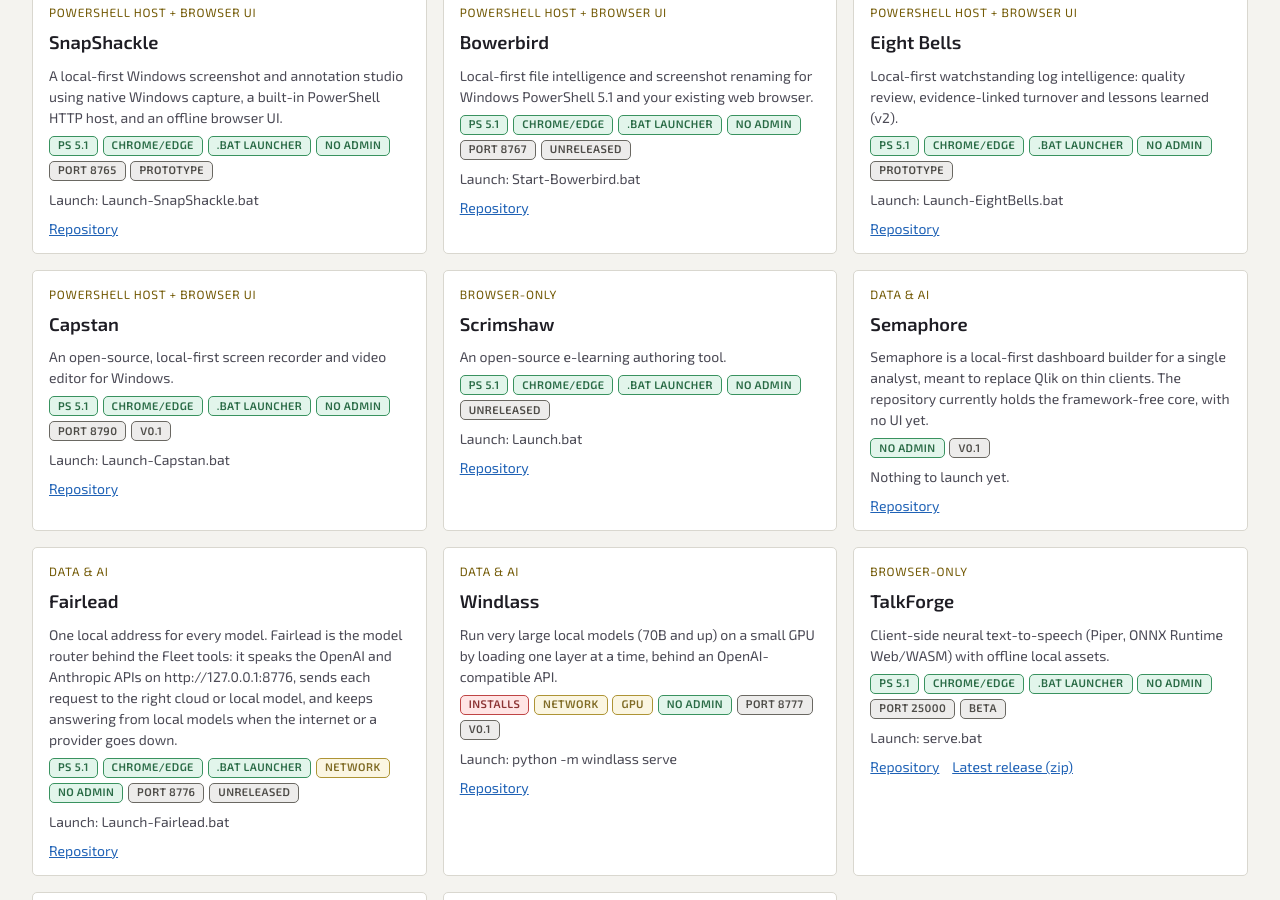
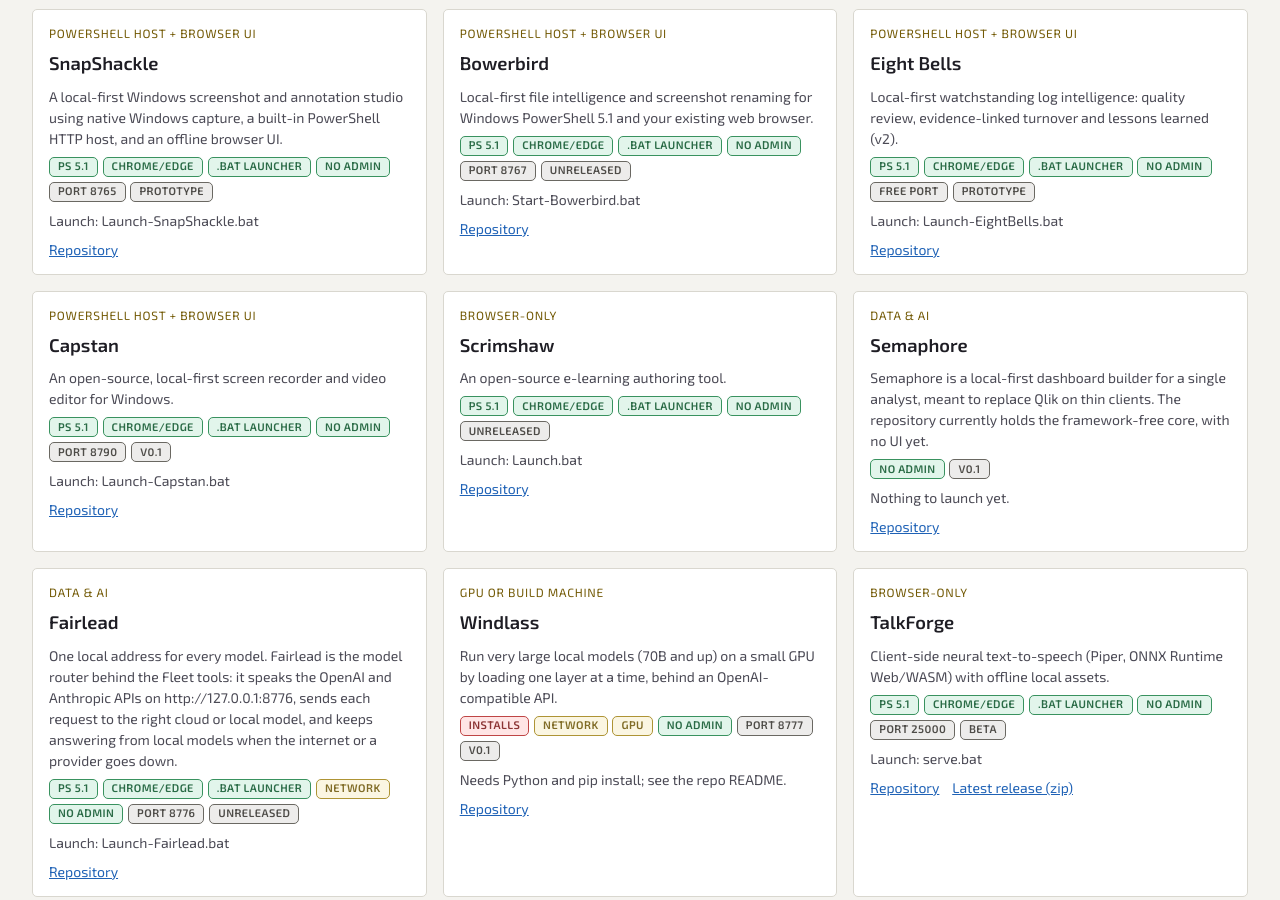
Before and after one commit to fleethacker-data-crucible/edge-ops, a plain HTML site: page index.html in a window 1280 px wide. Shown: the part 759-1659 px from the top of the page. Drawn offline with Linux system fonts and the light colour scheme.

Commit message:
hub: correct run info for Halyard, Eight Bells and Windlass; note the live Pages URL (#20)
Standards Engineer's two run-info fixes, plus README and NEXT-PASS updates for the Pages URL. The UI Lead's UI/508 pass and ZA's PowerShell 5.1 pass are both in.

```diff
--- a/assets/app.js
+++ b/assets/app.js
@@ -1,6 +1,6 @@
 (function(){
   'use strict';
-  var CATS={'browser-only':'Browser-only','ps-host-browser-ui':'PowerShell host + browser UI','data-ai':'Data & AI','security':'Security','support':'Support repos'};
+  var CATS={'browser-only':'Browser-only','ps-host-browser-ui':'PowerShell host + browser UI','data-ai':'Data & AI','security':'Security','support':'Support repos','gpu-host':'GPU or build machine'};
   var FLAGS=[['ps51','PS 5.1','green'],['chromeEngine','Chrome/Edge','green'],['batch','.bat launcher','green'],['vbs','.vbs','yellow'],['admin','Admin','red'],['installs','Installs','red'],['network','Network','yellow'],['csharpRuntimeCompile','C# runtime compile','yellow'],['gpu','GPU','yellow'],['outlook','Outlook','yellow']];
   function el(t,c,x){var e=document.createElement(t);if(c)e.className=c;if(x!=null)e.textContent=x;return e;}
   function render(data){
@@ -14,9 +14,9 @@
         var d=el('article','card box');d.appendChild(el('span','cat',CATS[t.category]||t.category));var h=el('h2'),ha=el('a',null,t.name);ha.href='tools/'+t.id+'.html';h.appendChild(ha);d.appendChild(h);d.appendChild(el('p',null,t.summary));
         var b=el('div','badges');FLAGS.forEach(function(f){if(t.requirements[f[0]])b.appendChild(el('span','badge '+f[2],f[1]));});
         if(!t.requirements.admin)b.appendChild(el('span','badge green','No admin'));
-        if(t.defaultPort)b.appendChild(el('span','badge grey','port '+t.defaultPort));
+        if(t.defaultPort==='auto')b.appendChild(el('span','badge grey','free port'));else if(typeof t.defaultPort==='number')b.appendChild(el('span','badge grey','port '+t.defaultPort));
         b.appendChild(el('span','badge grey',t.status));d.appendChild(b);
-        d.appendChild(el('p',null,t.launcher?'Launch: '+t.launcher+(t.external?' — source: '+t.externalSource:''):'Nothing to launch yet.'));
+        d.appendChild(el('p',null,t.requirements.installs?(t.installNote||'Needs third-party installs; see the repo README.'):t.launcher?'Launch: '+t.launcher+(t.external?' — source: '+t.externalSource:''):'Nothing to launch yet.'));
         var l=el('div','links'),a=el('a',null,'Repository');a.href=t.repo;l.appendChild(a);
         if(t.releases){var r=el('a',null,'Latest release (zip)');r.href=t.releases;l.appendChild(r);}
         d.appendChild(l);grid.appendChild(d);
--- a/assets/catalog-data.js
+++ b/assets/catalog-data.js
@@ -10,7 +10,7 @@ window.EDGE_OPS_CATALOG = {
       "category": "ps-host-browser-ui",
       "summary": "A product owner's assistant that works a backlog upward to leadership and downward to stories and tasks. It runs locally: a PowerShell launcher, one .NET library, and a browser UI on 127.0.0.1.",
       "launcher": "Launch-Halyard.bat",
-      "defaultPort": null,
+      "defaultPort": "auto",
       "requirements": {
         "ps51": true,
         "chromeEngine": true,
@@ -202,7 +202,7 @@ window.EDGE_OPS_CATALOG = {
       "category": "ps-host-browser-ui",
       "summary": "Local-first watchstanding log intelligence: quality review, evidence-linked turnover and lessons learned (v2).",
       "launcher": "Launch-EightBells.bat",
-      "defaultPort": null,
+      "defaultPort": "auto",
       "requirements": {
         "ps51": true,
         "chromeEngine": true,
@@ -250,7 +250,7 @@ window.EDGE_OPS_CATALOG = {
       "category": "browser-only",
       "summary": "An open-source e-learning authoring tool.",
       "launcher": "Launch.bat",
-      "defaultPort": null,
+      "defaultPort": "local",
       "requirements": {
         "ps51": true,
         "chromeEngine": true,
@@ -319,7 +319,7 @@ window.EDGE_OPS_CATALOG = {
     {
       "id": "windlass",
       "name": "Windlass",
-      "category": "data-ai",
+      "category": "gpu-host",
       "summary": "Run very large local models (70B and up) on a small GPU by loading one layer at a time, behind an OpenAI-compatible API.",
       "launcher": "python -m windlass serve",
       "defaultPort": 8777,
@@ -335,6 +335,7 @@ window.EDGE_OPS_CATALOG = {
         "gpu": true,
         "outlook": false
       },
+      "installNote": "Needs Python and pip install; see the repo README.",
       "status": "v0.1",
       "external": false,
       "repo": "https://github.com/fleethacker-data-crucible/Windlass",
--- a/catalog.json
+++ b/catalog.json
@@ -3,7 +3,7 @@
   "org": "fleethacker-data-crucible",
   "updated": "2026-10-25",
   "tools": [
-    {"id":"halyard","name":"Halyard","category":"ps-host-browser-ui","summary":"A product owner's assistant that works a backlog upward to leadership and downward to stories and tasks. It runs locally: a PowerShell launcher, one .NET library, and a browser UI on 127.0.0.1.","launcher":"Launch-Halyard.bat","defaultPort":null,"requirements":{"ps51":true,"chromeEngine":true,"batch":true,"vbs":false,"admin":false,"installs":false,"network":true,"csharpRuntimeCompile":false,"gpu":false,"outlook":false},"status":"unreleased","external":false,"repo":"https://github.com/fleethacker-data-crucible/Halyard","releases":null},
+    {"id":"halyard","name":"Halyard","category":"ps-host-browser-ui","summary":"A product owner's assistant that works a backlog upward to leadership and downward to stories and tasks. It runs locally: a PowerShell launcher, one .NET library, and a browser UI on 127.0.0.1.","launcher":"Launch-Halyard.bat","defaultPort":"auto","requirements":{"ps51":true,"chromeEngine":true,"batch":true,"vbs":false,"admin":false,"installs":false,"network":true,"csharpRuntimeCompile":false,"gpu":false,"outlook":false},"status":"unreleased","external":false,"repo":"https://github.com/fleethacker-data-crucible/Halyard","releases":null},
     {"id":"halyard-ballast","name":"Halyard Ballast","category":"support","summary":"The sandbox repository Halyard writes to: synthetic and copied work items, created, reviewed and deleted on purpose. There is no code and no UI here.","launcher":"","defaultPort":null,"requirements":{"ps51":false,"chromeEngine":false,"batch":false,"vbs":false,"admin":false,"installs":false,"network":false,"csharpRuntimeCompile":false,"gpu":false,"outlook":false},"status":"sandbox","external":false,"repo":"https://github.com/fleethacker-data-crucible/Halyard-Ballast","releases":null},
     {"id":"lazarette","name":"Lazarette","category":"security","summary":"Your credentials, stowed and locked aboard your own workstation. A Windows PowerShell 5.1 engine serves a local browser app on 127.0.0.1; the browser is the product.","launcher":"Launch-Lazarette.bat","defaultPort":8765,"requirements":{"ps51":true,"chromeEngine":true,"batch":true,"vbs":false,"admin":false,"installs":false,"network":false,"csharpRuntimeCompile":false,"gpu":false,"outlook":false},"status":"unreleased","external":false,"repo":"https://github.com/fleethacker-data-crucible/Lazarette","releases":null},
     {"id":"gangplank","name":"Gangplank","category":"ps-host-browser-ui","summary":"A browser-first workspace that gets people without Git training safely onto GitHub and GitLab projects, from Windows PowerShell 5.1 and a browser; no git.exe, Node or Python on the workstation.","launcher":"Launch-Gangplank.bat","defaultPort":8769,"requirements":{"ps51":true,"chromeEngine":true,"batch":true,"vbs":false,"admin":false,"installs":false,"network":true,"csharpRuntimeCompile":false,"gpu":false,"outlook":false},"status":"preview","external":false,"repo":"https://github.com/fleethacker-data-crucible/Gangplank","releases":null},
@@ -11,12 +11,12 @@
     {"id":"shellback","name":"Shellback","category":"browser-only","summary":"Workforce capability intelligence: employee-attested skills, kept separate from claims, in a local-first browser app.","launcher":"Launch-Shellback.bat","defaultPort":8765,"requirements":{"ps51":true,"chromeEngine":true,"batch":true,"vbs":false,"admin":false,"installs":false,"network":false,"csharpRuntimeCompile":false,"gpu":false,"outlook":false},"status":"prototype","external":false,"repo":"https://github.com/fleethacker-data-crucible/Shellback","releases":null},
     {"id":"snapshackle","name":"SnapShackle","category":"ps-host-browser-ui","summary":"A local-first Windows screenshot and annotation studio using native Windows capture, a built-in PowerShell HTTP host, and an offline browser UI.","launcher":"Launch-SnapShackle.bat","defaultPort":8765,"requirements":{"ps51":true,"chromeEngine":true,"batch":true,"vbs":false,"admin":false,"installs":false,"network":false,"csharpRuntimeCompile":false,"gpu":false,"outlook":false},"status":"prototype","external":false,"repo":"https://github.com/fleethacker-data-crucible/SnapShackle","releases":null},
     {"id":"bowerbird","name":"Bowerbird","category":"ps-host-browser-ui","summary":"Local-first file intelligence and screenshot renaming for Windows PowerShell 5.1 and your existing web browser.","launcher":"Start-Bowerbird.bat","defaultPort":8767,"requirements":{"ps51":true,"chromeEngine":true,"batch":true,"vbs":false,"admin":false,"installs":false,"network":false,"csharpRuntimeCompile":false,"gpu":false,"outlook":false},"status":"unreleased","external":false,"repo":"https://github.com/fleethacker-data-crucible/Bowerbird","releases":null},
-    {"id":"eight-bells","name":"Eight Bells","category":"ps-host-browser-ui","summary":"Local-first watchstanding log intelligence: quality review, evidence-linked turnover and lessons learned (v2).","launcher":"Launch-EightBells.bat","defaultPort":null,"requirements":{"ps51":true,"chromeEngine":true,"batch":true,"vbs":false,"admin":false,"installs":false,"network":false,"csharpRuntimeCompile":false,"gpu":false,"outlook":false},"status":"prototype","external":false,"repo":"https://github.com/fleethacker-data-crucible/Eight-Bells","releases":null},
+    {"id":"eight-bells","name":"Eight Bells","category":"ps-host-browser-ui","summary":"Local-first watchstanding log intelligence: quality review, evidence-linked turnover and lessons learned (v2).","launcher":"Launch-EightBells.bat","defaultPort":"auto","requirements":{"ps51":true,"chromeEngine":true,"batch":true,"vbs":false,"admin":false,"installs":false,"network":false,"csharpRuntimeCompile":false,"gpu":false,"outlook":false},"status":"prototype","external":false,"repo":"https://github.com/fleethacker-data-crucible/Eight-Bells","releases":null},
     {"id":"capstan","name":"Capstan","category":"ps-host-browser-ui","summary":"An open-source, local-first screen recorder and video editor for Windows.","launcher":"Launch-Capstan.bat","defaultPort":8790,"requirements":{"ps51":true,"chromeEngine":true,"batch":true,"vbs":false,"admin":false,"installs":false,"network":false,"csharpRuntimeCompile":false,"gpu":false,"outlook":false},"status":"v0.1","external":false,"repo":"https://github.com/fleethacker-data-crucible/Capstan","releases":null},
-    {"id":"scrimshaw","name":"Scrimshaw","category":"browser-only","summary":"An open-source e-learning authoring tool.","launcher":"Launch.bat","defaultPort":null,"requirements":{"ps51":true,"chromeEngine":true,"batch":true,"vbs":false,"admin":false,"installs":false,"network":false,"csharpRuntimeCompile":false,"gpu":false,"outlook":false},"status":"unreleased","external":false,"repo":"https://github.com/fleethacker-data-crucible/Scrimshaw","releases":null},
+    {"id":"scrimshaw","name":"Scrimshaw","category":"browser-only","summary":"An open-source e-learning authoring tool.","launcher":"Launch.bat","defaultPort":"local","requirements":{"ps51":true,"chromeEngine":true,"batch":true,"vbs":false,"admin":false,"installs":false,"network":false,"csharpRuntimeCompile":false,"gpu":false,"outlook":false},"status":"unreleased","external":false,"repo":"https://github.com/fleethacker-data-crucible/Scrimshaw","releases":null},
     {"id":"semaphore","name":"Semaphore","category":"data-ai","summary":"Semaphore is a local-first dashboard builder for a single analyst, meant to replace Qlik on thin clients. The repository currently holds the framework-free core, with no UI yet.","launcher":"","defaultPort":null,"requirements":{"ps51":false,"chromeEngine":false,"batch":false,"vbs":false,"admin":false,"installs":false,"network":false,"csharpRuntimeCompile":false,"gpu":false,"outlook":false},"status":"v0.1","external":false,"repo":"https://github.com/fleethacker-data-crucible/Semaphore","releases":null},
     {"id":"fairlead","name":"Fairlead","category":"data-ai","summary":"One local address for every model. Fairlead is the model router behind the Fleet tools: it speaks the OpenAI and Anthropic APIs on http://127.0.0.1:8776, sends each request to the right cloud or local model, and keeps answering from local models when the internet or a provider goes down.","launcher":"Launch-Fairlead.bat","defaultPort":8776,"requirements":{"ps51":true,"chromeEngine":true,"batch":true,"vbs":false,"admin":false,"installs":false,"network":true,"csharpRuntimeCompile":false,"gpu":false,"outlook":false},"status":"unreleased","external":false,"repo":"https://github.com/fleethacker-data-crucible/Fairlead","releases":null},
-    {"id":"windlass","name":"Windlass","category":"data-ai","summary":"Run very large local models (70B and up) on a small GPU by loading one layer at a time, behind an OpenAI-compatible API.","launcher":"python -m windlass serve","defaultPort":8777,"requirements":{"ps51":false,"chromeEngine":false,"batch":false,"vbs":false,"admin":false,"installs":true,"network":true,"csharpRuntimeCompile":false,"gpu":true,"outlook":false},"status":"v0.1","external":false,"repo":"https://github.com/fleethacker-data-crucible/Windlass","releases":null},
+    {"id":"windlass","name":"Windlass","category":"gpu-host","summary":"Run very large local models (70B and up) on a small GPU by loading one layer at a time, behind an OpenAI-compatible API.","launcher":"python -m windlass serve","defaultPort":8777,"requirements":{"ps51":false,"chromeEngine":false,"batch":false,"vbs":false,"admin":false,"installs":true,"network":true,"csharpRuntimeCompile":false,"gpu":true,"outlook":false},"installNote":"Needs Python and pip install; see the repo README.","status":"v0.1","external":false,"repo":"https://github.com/fleethacker-data-crucible/Windlass","releases":null},
     {"id":"talkforge","name":"TalkForge","category":"browser-only","summary":"Client-side neural text-to-speech (Piper, ONNX Runtime Web/WASM) with offline local assets.","launcher":"serve.bat","defaultPort":25000,"requirements":{"ps51":true,"chromeEngine":true,"batch":true,"vbs":false,"admin":false,"installs":false,"network":false,"csharpRuntimeCompile":false,"gpu":false,"outlook":false},"status":"beta","external":false,"repo":"https://github.com/fleethacker-data-crucible/talkforge","releases":"https://github.com/fleethacker-data-crucible/talkforge/releases/latest"},
     {"id":"data-noodler","name":"Data Noodler","category":"data-ai","summary":"Self-contained flat-file analytics (CSV/Parquet/Arrow/SQLite) with dashboards.","launcher":"Data Noodler.lnk","defaultPort":8079,"requirements":{"ps51":true,"chromeEngine":true,"batch":true,"vbs":false,"admin":false,"installs":false,"network":false,"csharpRuntimeCompile":true,"gpu":false,"outlook":false},"status":"beta","external":false,"repo":"https://github.com/fleethacker-data-crucible/data-noodler","releases":"https://github.com/fleethacker-data-crucible/data-noodler/releases/latest"},
     {"id":"phoenix-lai","name":"Phoenix LAI","category":"data-ai","summary":"Local Gemma models on your GPU behind an OpenAI-compatible API, plus a Chrome app-window client.","launcher":"Phoenix_LAI_Server.lnk","defaultPort":1234,"requirements":{"ps51":true,"chromeEngine":true,"batch":true,"vbs":false,"admin":false,"installs":false,"network":false,"csharpRuntimeCompile":true,"gpu":true,"outlook":false},"status":"beta","external":false,"repo":"https://github.com/fleethacker-data-crucible/phoenix-lai","releases":"https://github.com/fleethacker-data-crucible/phoenix-lai/releases/latest"}
```
Also changed, not shown: index.html (+1 -1 lines), 3 other files.
